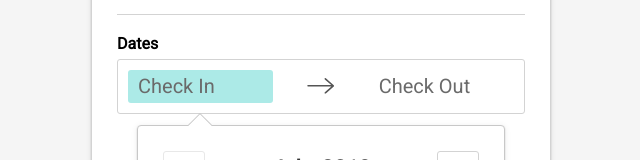
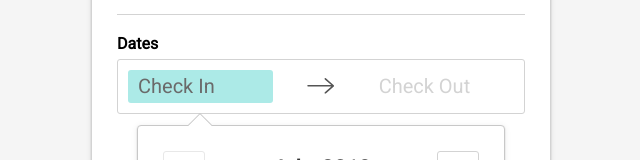
Before and after one commit to aanti/booking-calendar, a React (Create React App) app: page / in a window 1280 px wide. Both pictures are taken after a click on the element "Check In". Shown: the part 132-292 px from the top of the page, without its empty margins (319-959 px from the left). Built offline with nearby package versions, Linux system fonts and the light colour scheme.

Commit message:
Background of calendar (outside click stops propagation)

```diff
--- a/src/App.css
+++ b/src/App.css
@@ -12,7 +12,6 @@
 
 .button {
   transition: background-color 0.1s ease;
-  cursor: pointer;
   user-select: none;
 }
 
--- a/src/components/Button/ColoredButton/ColoredButton.css
+++ b/src/components/Button/ColoredButton/ColoredButton.css
@@ -3,6 +3,7 @@
   border-radius: 3px;
   margin: 5px 0;
   padding: 10px 20px;
+  cursor: pointer;
 }
 
 .coloredButton:hover {
--- a/src/views/Reservation/DateInput/DateInput.css
+++ b/src/views/Reservation/DateInput/DateInput.css
@@ -29,6 +29,14 @@
   box-sizing: border-box;
 }
 
+.dateInput__background {
+  position: absolute;
+  height: 100%;
+  width: 100%;
+  top: 0;
+  left: 0;
+}
+
 .dateInput__check:hover {
   background-color: #f5f5f5;
 }
@@ -39,6 +47,7 @@
 
 .dateInput__check--disabled {
   cursor: default;
+  color: lightgray;
 }
 
 .dateInput__check--disabled:hover {
--- a/src/views/Reservation/DateInput/DateInput.js
+++ b/src/views/Reservation/DateInput/DateInput.js
@@ -62,12 +62,10 @@ class DateInput extends Component {
   }
 
   handleOutsideClick = (e) => {
-    console.log('outside click')
     this.setState({ mode: ModeType.off })
   }
 
   handleCheckInClick = (e) => {
-    console.log('check in click', e)
     this.setState(({ mode }) => ({ mode: mode === ModeType.checkin ? ModeType.off : ModeType.checkin }))
   }
 
@@ -117,6 +115,8 @@ class DateInput extends Component {
         {
           (mode !== ModeType.off)
             ?
+              <div>
+                <div className="dateInput__background" />
                 <Calendar
                   selection={{ start: value.from, n: Dates.getDayDiff(value.from, value.to || value.from) }}
                   availableDates={getAvailableEndDates({ start: value.from }, ReservationDates)}
@@ -126,6 +126,7 @@ class DateInput extends Component {
                   onDayClick={this.handleDayClick}
                   onClickOutside={this.handleOutsideClick}
                 />
+              </div>
             :
               this.renderSummary()
         }
```
Lines whose indentation alone changed are shown as unchanged.
